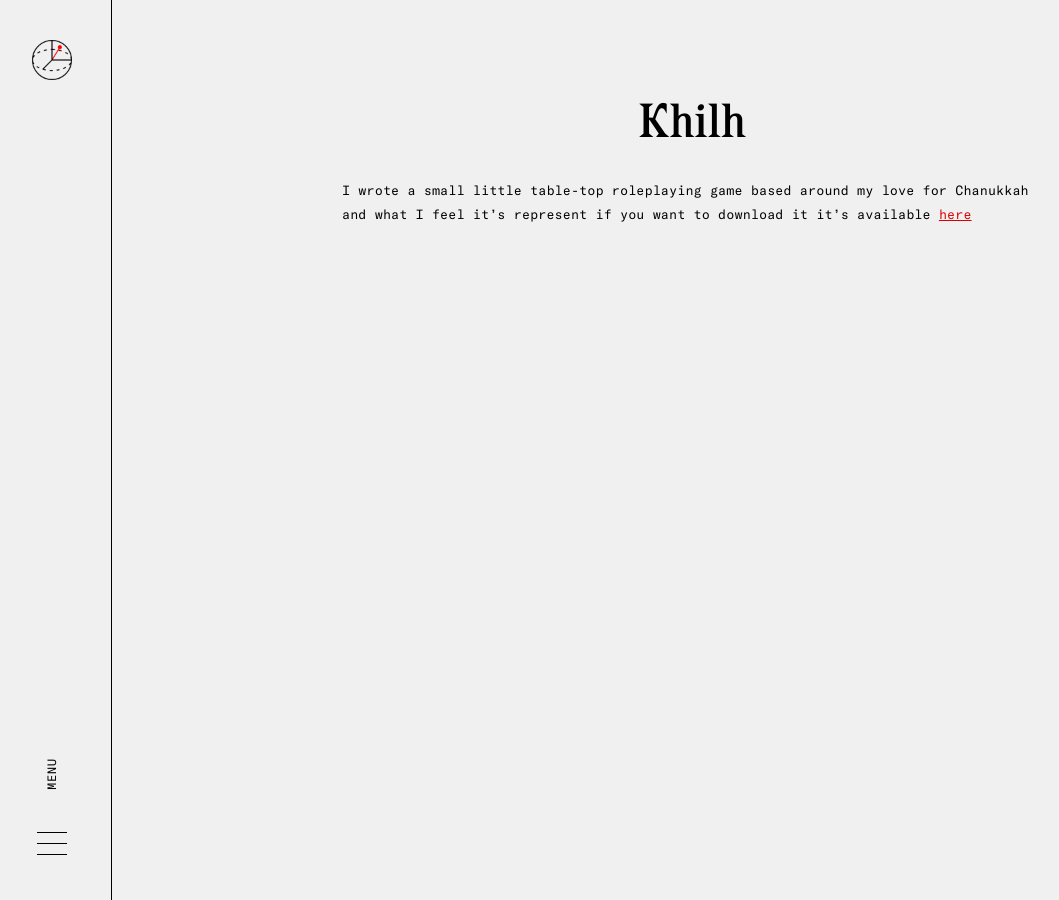
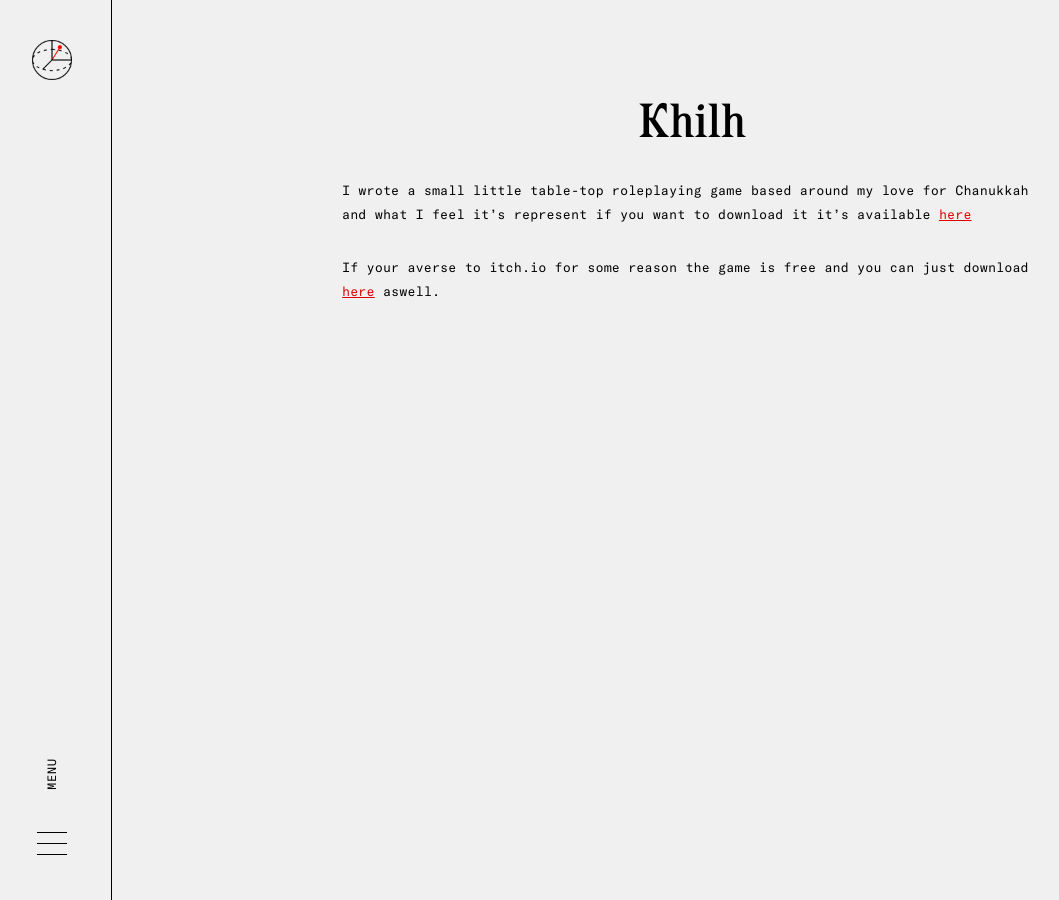
Before and after one commit to GoodbyteCo/quinnpollock.net, a Jekyll site: the page built from projects/_posts/2020-05-07-khilh.md, in a window 1280 px wide. Shown: the whole page, without its empty margins (8-1067 px from the left). Built offline with Jekyll 4.4.1, drawn with Linux system fonts in a browser that asks for light colours.

Commit message:
Add game dowload to site

```diff
--- a/projects/_posts/2020-05-07-khilh.md
+++ b/projects/_posts/2020-05-07-khilh.md
@@ -10,3 +10,6 @@ image:
 
 {:.text}
 I wrote a small little table-top roleplaying game based around my love for Chanukkah and what I feel it's represent if you want to download it it's available [here](https://goodbyte.itch.io/khilh)
+
+{:.text}
+If your averse to itch.io for some reason the game is free and you can just download [here](/assets/PDFS/Khilh.pdf) aswell.
```
Also changed, not shown: 1 other file.
